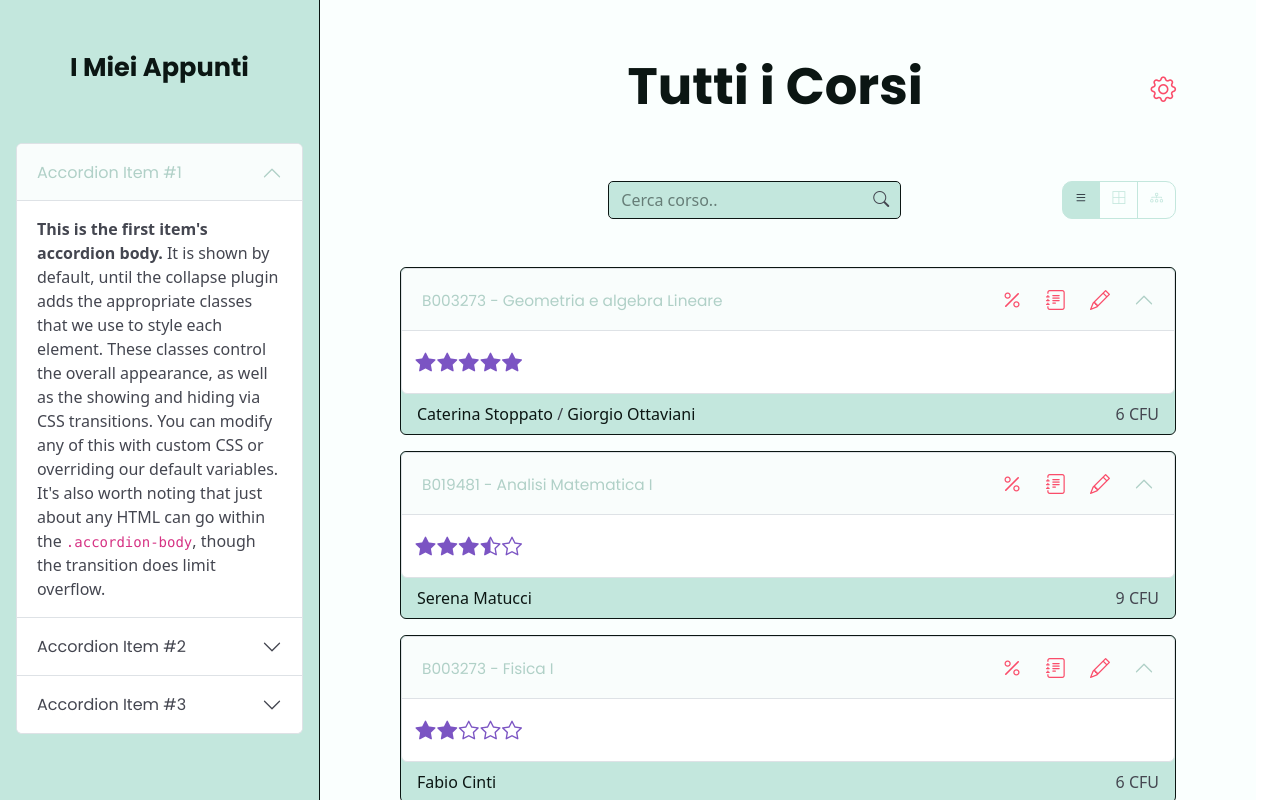
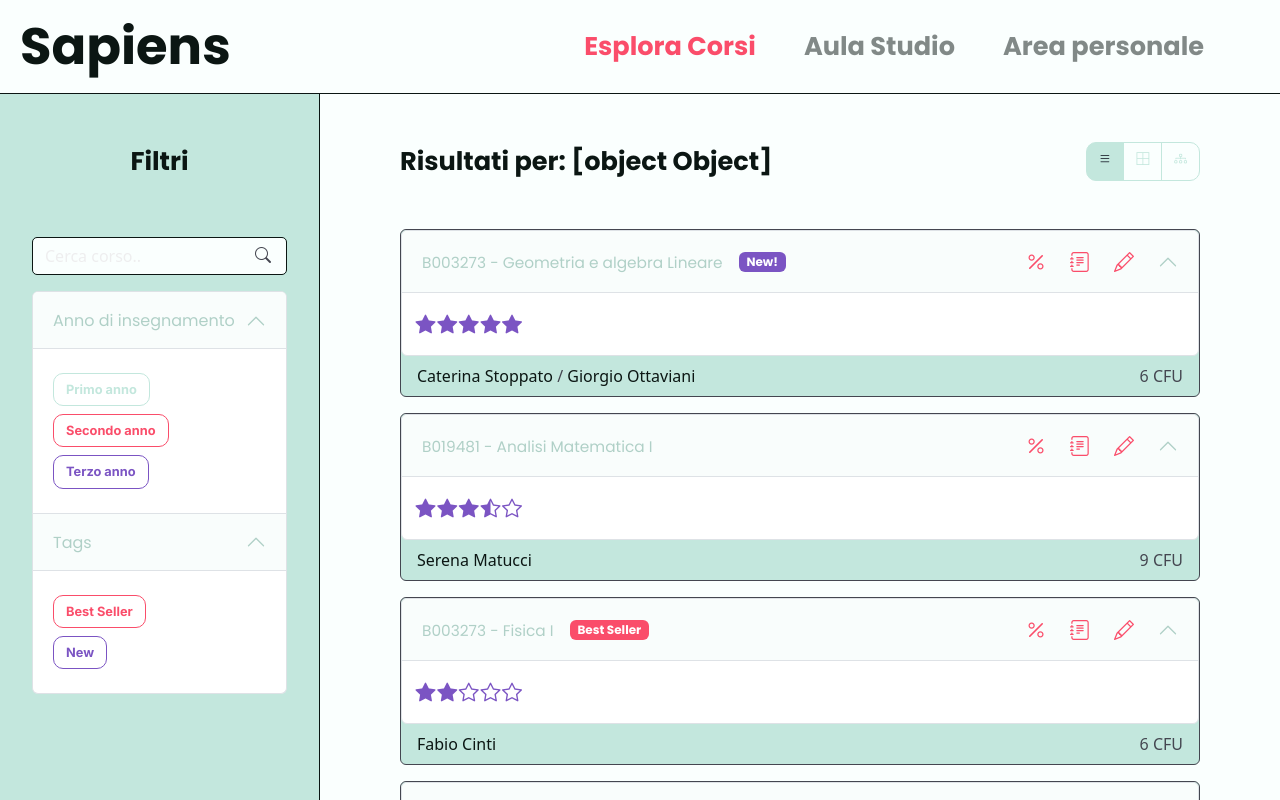
Before and after one commit to SapiensNoteSharing/Sapiens, a SvelteKit app: page / in a window 1280 px wide. Shown: the top 800 px of the page. Built offline with nearby package versions, Linux system fonts and the light colour scheme.

Commit message:
added navbar and filters

```diff
--- a/src/lib/components/Course.svelte
+++ b/src/lib/components/Course.svelte
@@ -10,11 +10,17 @@
     export let style = '';
 </script>
 
-<div class="rounded {classes} confined border-dark" {style}>
+<div class="rounded {classes} confined" {style}>
     <Accordion keepOpen>
         <AccordionItem>
             <div slot="name" class="d-flex align-items-center w-100">
                 <h4 class="mb-0">{course.code} - {course.name}</h4>
+                {#if course.new}
+                    <span class="badge bg-success ms-3">New!</span>
+                {/if}
+                {#if course.best_seller}
+                    <span class="badge bg-secondary ms-3">Best Seller</span>
+                {/if}
                 <div class="d-flex ms-auto me-3">
                     <a class="icon me-2 text-secondary" href="/corsi/{course.id}/formulario"><i class="bi bi-percent"></i></a>
                     <a class="icon me-2 text-secondary" href="/corsi/{course.id}/note"><i class="bi bi-journal-text"></i></a>
--- a/src/lib/components/Rating.svelte
+++ b/src/lib/components/Rating.svelte
@@ -10,13 +10,13 @@
 
 <div class="d-flex {classes}">
     {#each Array(filled_stars) as _, index (index)}
-        <i class="bi bi-star-fill icon me-2 text-warning"></i>
+        <i class="bi bi-star-fill icon me-2 text-success"></i>
     {/each}
     {#if half_star}
-        <i class="bi bi-star-half icon me-2 text-warning"></i>
+        <i class="bi bi-star-half icon me-2 text-success"></i>
     {/if}
     {#each Array(empty_stars) as _, index (index)}
-        <i class="bi bi-star icon me-2 text-warning"></i>
+        <i class="bi bi-star icon me-2 text-success"></i>
     {/each}
 </div>
 
--- a/src/lib/components/Searchbar.svelte
+++ b/src/lib/components/Searchbar.svelte
@@ -1,12 +1,11 @@
 <script>
     let classes = "";
     export {classes as class};
-
-    export let value = "";
+    import { value } from "$lib/stores";
 </script>
 
 <div class="d-flex position-relative {classes}">
-    <input class="form-control confined bg-primary dark pe-5 ms-5" placeholder="Cerca corso.." autocomplete="off" name="search" bind:value>
+    <input class="form-control confined bg-light pe-5 mx-3" placeholder="Cerca corso.." autocomplete="off" name="search" bind:value={$value}>
     <span class="searchbutton py-1 px-2"><i class="bi bi-search"></i></span>
 </div>
 
@@ -15,8 +14,8 @@
 
     .searchbutton {
         position: absolute;
-        right: 4px;
-        top: 2px
+        right: 1.5rem;
+        top: 2px;
     }
 
     .confined {
@@ -26,6 +25,6 @@
 
     ::placeholder {
         color: $dark;
-        opacity: 0.5;
+        opacity: 1;
     }
 </style>
--- a/src/lib/stores.js
+++ b/src/lib/stores.js
@@ -1,3 +1,4 @@
 import { writable } from 'svelte/store';
 
-export const view = writable('list')
+export const view = writable('list');
+export let value = writable("");
--- a/src/routes/+layout.svelte
+++ b/src/routes/+layout.svelte
@@ -1,56 +1,91 @@
 <script>
   import { onMount } from "svelte";
   import Accordion from '$lib/components/Accordion.svelte';
+  import Searchbar from '$lib/components/Searchbar.svelte';
   import 'bootstrap/dist/css/bootstrap.min.css'
   import 'bootstrap-icons/font/bootstrap-icons.css'
   import '$css/global.scss';
+
+  import { value } from '$lib/stores'
 </script>
+
+<div class="d-flex">
+  <nav class="navbar navbar-expand-lg bg-light w-100 border-bottom border-dark">
+    <div class="container-fluid">
+      <a class="display-2 text-dark text-decoration-none ms-2" href="#">Sapiens</a>
+      <button class="navbar-toggler" type="button" data-bs-toggle="collapse" data-bs-target="#navbarSupportedContent" aria-controls="navbarSupportedContent" aria-expanded="false" aria-label="Toggle navigation">
+        <span class="navbar-toggler-icon"></span>
+      </button>
+      <div class="d-flex me-3">
+        <span class="me-5">
+          <a class="display-6 text-decoration-none text-secondary" href="#">Esplora Corsi</a>
+        </span>
+        <span class="me-5">
+          <a class="display-6 text-decoration-none text-dark hoverable" href="#">Aula Studio</a>
+        </span>
+        <span class="me-5">
+          <a class="display-6 text-decoration-none text-dark hoverable" href="#">Area personale</a>
+        </span>
+      </div>
+    </div>
+  </nav>
+</div>
 
 <div class="d-flex">
   <div class="sidebar px-3 position-relative">
     <div class="d-flex align-items-center my-5">
-        <h2 class="ms-auto me-auto display-6 text-dark">I Miei Appunti</h2>
+        <h2 class="ms-auto me-auto display-6 text-dark">Filtri</h2>
     </div>
-    <div class="accordion" id="accordionPanelsStayOpenExample">
+
+    <Searchbar class="align-self-center ms-auto me-auto" bind:value={$value}></Searchbar>
+
+    <div class="accordion my-3 mx-3 accordion-border-color-dark" id="accordionPanelsStayOpenExample">
       <div class="accordion-item">
-        <h2 class="accordion-header" id="panelsStayOpen-headingOne">
-          <button class="accordion-button" type="button" data-bs-toggle="collapse" data-bs-target="#panelsStayOpen-collapseOne" aria-expanded="true" aria-controls="panelsStayOpen-collapseOne">
-            Accordion Item #1
+        <h2 class="accordion-header" id="year_title">
+          <button class="accordion-button" type="button" data-bs-toggle="collapse" data-bs-target="#year_collapse" aria-expanded="true" aria-controls="year_collapse">
+            Anno di insegnamento
           </button>
         </h2>
-        <div id="panelsStayOpen-collapseOne" class="accordion-collapse collapse show" aria-labelledby="panelsStayOpen-headingOne">
+        <div id="year_collapse" class="accordion-collapse collapse show" aria-labelledby="year_title">
           <div class="accordion-body">
-            <strong>This is the first item's accordion body.</strong> It is shown by default, until the collapse plugin adds the appropriate classes that we use to style each element. These classes control the overall appearance, as well as the showing and hiding via CSS transitions. You can modify any of this with custom CSS or overriding our default variables. It's also worth noting that just about any HTML can go within the <code>.accordion-body</code>, though the transition does limit overflow.
+            <div class="my-2">
+              <input type="checkbox" class="btn-check" id="Primo anno" autocomplete="off">
+              <label class="btn btn-outline-primary" for="Primo anno">Primo anno</label><br>
+            </div>
+            <div class="my-2">
+              <input type="checkbox" class="btn-check" id="Secondo anno" autocomplete="off">
+              <label class="btn btn-outline-secondary" for="Secondo anno">Secondo anno</label><br>
+            </div>
+            <div class="my-2">
+              <input type="checkbox" class="btn-check" id="Terzo anno" autocomplete="off">
+              <label class="btn btn-outline-success" for="Terzo anno">Terzo anno</label><br>
+            </div>
           </div>
         </div>
       </div>
       <div class="accordion-item">
-        <h2 class="accordion-header" id="panelsStayOpen-headingTwo">
-          <button class="accordion-button collapsed" type="button" data-bs-toggle="collapse" data-bs-target="#panelsStayOpen-collapseTwo" aria-expanded="false" aria-controls="panelsStayOpen-collapseTwo">
-            Accordion Item #2
+        <h2 class="accordion-header" id="Tags_title">
+          <button class="accordion-button" type="button" data-bs-toggle="collapse" data-bs-target="#tags_collapse" aria-expanded="true" aria-controls="tags_collapse">
+            Tags
           </button>
         </h2>
-        <div id="panelsStayOpen-collapseTwo" class="accordion-collapse collapse" aria-labelledby="panelsStayOpen-headingTwo">
+        <div id="tags_collapse" class="accordion-collapse collapse show" aria-labelledby="Tags_title">
           <div class="accordion-body">
-            <strong>This is the second item's accordion body.</strong> It is hidden by default, until the collapse plugin adds the appropriate classes that we use to style each element. These classes control the overall appearance, as well as the showing and hiding via CSS transitions. You can modify any of this with custom CSS or overriding our default variables. It's also worth noting that just about any HTML can go within the <code>.accordion-body</code>, though the transition does limit overflow.
-          </div>
-        </div>
-      </div>
-      <div class="accordion-item">
-        <h2 class="accordion-header" id="panelsStayOpen-headingThree">
-          <button class="accordion-button collapsed" type="button" data-bs-toggle="collapse" data-bs-target="#panelsStayOpen-collapseThree" aria-expanded="false" aria-controls="panelsStayOpen-collapseThree">
-            Accordion Item #3
-          </button>
-        </h2>
-        <div id="panelsStayOpen-collapseThree" class="accordion-collapse collapse" aria-labelledby="panelsStayOpen-headingThree">
-          <div class="accordion-body">
-            <strong>This is the third item's accordion body.</strong> It is hidden by default, until the collapse plugin adds the appropriate classes that we use to style each element. These classes control the overall appearance, as well as the showing and hiding via CSS transitions. You can modify any of this with custom CSS or overriding our default variables. It's also worth noting that just about any HTML can go within the <code>.accordion-body</code>, though the transition does limit overflow.
+            <div class="my-2">
+              <input type="checkbox" class="btn-check" id="Best Seller" autocomplete="off">
+              <label class="btn btn-outline-secondary" for="Best Seller">Best Seller</label><br>
+            </div>
+            <div class="my-2">
+              <input type="checkbox" class="btn-check" id="New" autocomplete="off">
+              <label class="btn btn-outline-success" for="New">New</label><br>
+            </div>
           </div>
         </div>
       </div>
     </div>
   </div>
-  <div class="pe-4 flex-grow-1">
+
+  <div class="flex-grow-1">
     <slot></slot>
   </div>
 </div>
@@ -58,7 +93,7 @@
 <style lang="scss">
     @import '$css/variables.scss';
 
-    .sidebar{
+    .sidebar {
         width: 25%;
         height: 100vh;
         background-color: $primary;
@@ -67,4 +102,13 @@
         min-width: 20%;
         max-width: 30%;
     }
+
+    .hoverable {
+      opacity: 0.5;
+    }
+
+    .hoverable:hover {
+      opacity: 1;
+      transition: 0.3s;
+    }
 </style>
--- a/src/routes/+page.svelte
+++ b/src/routes/+page.svelte
@@ -2,9 +2,7 @@
 import Icon from '$lib/components/Icon.svelte';
 import Course from '$lib/components/Course.svelte';
 import Searchbar from '$lib/components/Searchbar.svelte';
-import { view } from '$lib/stores';
-
-let value = undefined;
+import { view, value } from '$lib/stores';
 
 let courses = [
     {
@@ -13,7 +11,9 @@ let courses = [
         name: 'Geometria e algebra Lineare',
         CFU: '6',
         match: 0,
-        rating: 5
+        rating: 5,
+        new: true,
+        best_seller: false
     },
     {
         professors: ['Serena Matucci'],
@@ -21,113 +21,119 @@ let courses = [
         name: 'Analisi Matematica I',
         CFU: '9',
         match: 0,
-        rating: 3.5
+        rating: 3.5,
+        new: false,
+        best_seller: false
     },
     {
         professors: ['Fabio Cinti'],
         code: 'B003273',
         name: 'Fisica I',
         CFU: '6',
-        match: 4,
-        rating: 2
+        match: 0,
+        rating: 2,
+        new: false,
+        best_seller: true
     },
     {
         professors: ['Stefano Berretti'],
         code: 'B003273',
         name: 'Fondamenti di Informatica',
         CFU: '9',
-        match: 1,
-        rating: 4
+        match: 0,
+        rating: 4,
+        new: true,
+        best_seller: false
     }
 ];
 
 let filtered = [...courses];
 
-$: value != undefined && search()
+// $: value != undefined && search()
 
-function search() {
-    // if search bar value is empty string show all courses
-    if (value == "")
-        filtered = [...courses];
-    // else
-    else {
-        filtered = [];
-        let max_match, match_value, min_dist, add_course;
+// function search() {
+//     // if search bar value is empty string show all courses
+//     if (value == "")
+//         filtered = [...courses];
+//     // else
+//     else {
+//         filtered = [];
+//         let max_match, match_value, min_dist, add_course;
 
-        let dist_threshold = 3;
-        let n;
-        // split the search bar input in its single words
-        let values = value.split(" ");
-        // search in every course a correspondence, comparing it with:
-        for (let course of courses) {
-            min_dist = Infinity;
-            match_value = 0;
-            add_course = false;
-            n = 0;
-            for (let input of values) {
-                if (input != "" && input != "e" && input != "di" && input != "dei" && input != "I") {
-                    max_match = 0;
-                    n++;
+//         let dist_threshold = 2;
+//         let n;
+//         // split the search bar input in its single words
+//         let values = value.split(" ");
+//         // search in every course a correspondence, comparing it with:
+//         for (let course of courses) {
+//             min_dist = Infinity;
+//             match_value = 0;
+//             add_course = false;
+//             n = 0;
+//             for (let input of values) {
+//                 if (input != "" && input != "e" && input != "di" && input != "dei" && input != "I") {
+//                     max_match = 0;
+//                     n++;
 
-                    // the course's name
-                    let words = course.name.split(" ");
-                    for (let word of words) {
-                        if (word != "" && word != "e" && word != "di" && word != "dei" && word != "I") {
-                            if (word.toLowerCase().includes(input.toLowerCase())) {
-                                min_dist = 0;
-                                max_match = 1;
-                            } else {
-                                min_dist = Math.min(min_dist, edit_distance(word.toLowerCase(), input.toLowerCase()));
-                                max_match = Math.max(max_match, 1 - edit_distance(word.toLowerCase(), input.toLowerCase()) / word.length);
-                            }
-                        }
-                    }
+//                     // the course's name
+//                     let words = course.name.split(" ");
+//                     for (let word of words) {
+//                         if (word != "" && word != "e" && word != "di" && word != "dei" && word != "I") {
+//                             if (word.toLowerCase().includes(input.toLowerCase())) {
+//                                 min_dist = 0;
+//                                 max_match = 1;
+//                             } else {
+//                                 min_dist = Math.min(min_dist, edit_distance(word.toLowerCase(), input.toLowerCase()));
+//                                 max_match = Math.max(max_match, 1 - edit_distance(word.toLowerCase(), input.toLowerCase()) / word.length);
+//                             }
+//                         }
+//                     }
 
-                    // the course's code
-                    if (course.code.toLowerCase().includes(input.toLowerCase())) {
-                        min_dist = 0;
-                        max_match = 1;
-                    } else {
-                        min_dist = Math.min(min_dist, edit_distance(course.code.toLowerCase(), input.toLowerCase()));
-                        max_match = Math.max(max_match, 1 - edit_distance(course.code.toLowerCase(), input.toLowerCase()) / course.code.length);
-                    }
+//                     // the course's code
+//                     if (course.code.toLowerCase().includes(input.toLowerCase())) {
+//                         min_dist = 0;
+//                         max_match = 1;
+//                     } else {
+//                         min_dist = Math.min(min_dist, edit_distance(course.code.toLowerCase(), input.toLowerCase()));
+//                         max_match = Math.max(max_match, 1 - edit_distance(course.code.toLowerCase(), input.toLowerCase()) / course.code.length);
+//                     }
 
-                    // the course's professors' names
-                    for (let professor of course.professors) {
-                        let words = professor.split(" ");
-                        for (let word of words) {
-                            if (word.toLowerCase().includes(input.toLowerCase())) {
-                                min_dist = 0;
-                                max_match = 1;
-                            } else {
-                                min_dist = Math.min(min_dist, edit_distance(word.toLowerCase(), input.toLowerCase()));
-                                max_match = Math.max(max_match, 1 - edit_distance(word.toLowerCase(), input.toLowerCase()) / word.length);
-                            }
-                        }
-                    }
-                    match_value += max_match;
+//                     // the course's professors' names
+//                     for (let professor of course.professors) {
+//                         let words = professor.split(" ");
+//                         for (let word of words) {
+//                             if (word.toLowerCase().includes(input.toLowerCase())) {
+//                                 min_dist = 0;
+//                                 max_match = 1;
+//                             } else {
+//                                 min_dist = Math.min(min_dist, edit_distance(word.toLowerCase(), input.toLowerCase()));
+//                                 max_match = Math.max(max_match, 1 - edit_distance(word.toLowerCase(), input.toLowerCase()) / word.length);
+//                             }
+//                         }
+//                     }
+//                     match_value += max_match;
 
-                    if (min_dist <= dist_threshold)
-                        add_course = true;
-                }
-            }
-            match_value /= n;
-            if (add_course) {
-                course.match = match_value;
-                filtered.push(course);
-            }
-        }
+//                     if (min_dist <= dist_threshold)
+//                         add_course = true;
+//                 }
+//             }
+//             match_value /= n;
+//             if (add_course) {
+//                 course.match = match_value;
+//                 filtered.push(course);
+//             }
+//         }
 
-        filtered.sort((a, b) => {
-            if (a.match < b.match)
-                return 1;
-            else if (a.match == b.match)
-                return 0;
-            else
-                return -1;
-        })
-    }
-}
+//         filtered.sort((a, b) => {
+//             if (a.match < b.match)
+//                 return 1;
+//             else if (a.match == b.match)
+//                 return 0;
+//             else
+//                 return -1;
+//         })
+//     }
+// }
 
 
 function edit_distance(x, y) {
@@ -182,7 +188,7 @@ function edit_distance(x, y) {
 }
 
 function replace_cost(key1, key2) {
-    // Mappa delle posizioni dei tasti sulla tastiera QWERTY
+    // QWERTY keys position table
     const keyboardMap = {
         q: { row: 0, col: 0 },
         w: { row: 0, col: 1 },
@@ -212,34 +218,29 @@ function replace_cost(key1, key2) {
         m: { row: 2, col: 6 }
     };
 
-    max_dist = Math.sqrt(9 ** 2 + 2 ** 2);
-
-    // Assicuriamoci che i caratteri siano in minuscolo
+    // check if the table includes the two input characters
     key1 = key1.toLowerCase();
     key2 = key2.toLowerCase();
+    if (!keyboardMap.hasOwnProperty(key1) || !keyboardMap.hasOwnProperty(key2))
+        return "Error";
 
-    // Verifichiamo se i caratteri sono presenti nella mappa
-    if (!keyboardMap.hasOwnProperty(key1) || !keyboardMap.hasOwnProperty(key2))
-        return "Caratteri non validi";
-
+    // calculate the distance bewteen the two inputs
     const rowDistance = Math.abs(keyboardMap[key1].row - keyboardMap[key2].row);
     const colDistance = Math.abs(keyboardMap[key1].col - keyboardMap[key2].col);
     const distance = Math.sqrt(rowDistance ** 2 + colDistance ** 2);
 
+    // get the maximum possible distance
+    max_dist = Math.sqrt(Math.abs(keyboardMap.p.row - keyboardMap.z.row) ** 2 + Math.abs(keyboardMap.p.col - keyboardMap.z.col) ** 2);
+    // and normalize the calculated distance
     return Math.map(distance, 0, max_dist, 0, 2);
 }
 </script>
 
-<div class="d-flex flex-column content bg-light scrollbar-primary">
-    <div class="d-flex align-items-center my-5">
-        <h2 class="ms-auto me-auto display-2 text-dark">Tutti i Corsi</h2>
-        <i class="bi bi-gear display-6 text-secondary"></i>
-    </div>
-        <div class="d-flex mb-5">
-            <div></div>
-
-            <Searchbar class="align-self-center ms-auto me-auto" bind:value></Searchbar>
-
+<div class="d-flex flex-column content bg-light custom-scrollbar">
+    <div class="d-flex justify-content-between mb-5 my-5">
+        <span class="display-6 text-dark">Risultati per: {value}</span>
+        <div class="d-flex">
+            <!-- <Searchbar bind:value></Searchbar> -->
             <div class="btn-group" role="group">
                 <input type="radio" class="btn-check" name="view" id="btnradio1" autocomplete="off" value="list" class:active={$view == 'list'} bind:group={$view}>
                 <label class="btn btn-outline-primary" for="btnradio1"><i class="bi bi-list"></i></label>
@@ -251,14 +252,28 @@ function replace_cost(key1, key2) {
                 <label class="btn btn-outline-primary"  for="btnradio3"><i class="bi bi-diagram-3"></i></label>
             </div>
         </div>
-        {#each filtered as course}
-            <Course {course} class="mb-3 bg-primary"/>
-        {/each}
+    </div>
+    {#each filtered as course}
+        <Course {course} class="mb-3 bg-primary"/>
+    {/each}
 </div>
 
-<style>
+<style lang="scss">
+    @import '$css/variables.scss';
+
     .content {
         padding-left: 5rem;
         padding-right: 5rem;
     }
+
+    .custom-scrollbar {
+        scroll-behavior: smooth;
+    }
+
+    :root {
+        --scroll-size: 10px;
+        --scroll-track: $light;
+        --scroll-thumb: $primary;
+        --scroll-thumb-radius: 5px;
+    }
 </style>
--- a/src/style/global.scss
+++ b/src/style/global.scss
@@ -5,4 +5,19 @@
 
 @import url('https://fonts.googleapis.com/css2?family=Roboto:ital,wght@0,100;0,300;0,400;0,500;0,700;0,900;1,100;1,300;1,400;1,500;1,700;1,900&display=swap');
 @import url('https://fonts.googleapis.com/css2?family=Inter:wght@100;200;300;400;500;600;700;800;900&display=swap');
-@import url('https://fonts.googleapis.com/css2?family=Poppins:ital,wght@0,100;0,200;0,300;0,400;0,500;0,600;0,700;0,800;0,900;1,100;1,200;1,300;1,400;1,500;1,600;1,700;1,800;1,900&display=swap')
+@import url('https://fonts.googleapis.com/css2?family=Poppins:ital,wght@0,100;0,200;0,300;0,400;0,500;0,600;0,700;0,800;0,900;1,100;1,200;1,300;1,400;1,500;1,600;1,700;1,800;1,900&display=swap');
+
+body::-webkit-scrollbar {
+    width: var(--scroll-size, 10px);
+    height: var(--scroll-size, 10px);
+}
+body::-webkit-scrollbar-track {
+    background-color: var(--scroll-track, $gray-800);
+    border-radius: var(--scroll-track-radius, var(--scroll-radius));
+}
+body::-webkit-scrollbar-thumb {
+    background-color: var(--scroll-thumb-color, $primary);
+    background-image: var(--scroll-thumb, none);
+    border-radius: var(--scroll-thumb-radius, var(--scroll-radius));
+    border: 1px solid $dark;
+}
--- a/src/style/variables.scss
+++ b/src/style/variables.scss
@@ -1,14 +1,14 @@
 /* Theme colors */
 
-$primary: #c3e7dd;
+$primary: rgb(195, 231, 221);
 $primary-shade-1: #F5FCFB;
 
 $secondary: #fa4d6a;
 $secondary-shade-1: #EEEDF7;
 
-$success: #B377BC;
+$success: #7b54c3;
 $info: #80C1E8;
-$warning: #7b54c3;
+$warning: #c38054;
 $danger: #DD6B6B;
 $light: #fafffe;
 $dark: #0b1613;
@@ -145,3 +145,5 @@ $nav-tabs-border-radius: $border-rounded !default;
 
 //carousel
 $carousel-control-width: 8%;
+
+// $accordion-border-color: $dark;
--- a/svelte.config.js
+++ b/svelte.config.js
@@ -10,7 +10,8 @@ const config = {
 		// See https://kit.svelte.dev/docs/adapters for more information about adapters.
 		adapter: adapter(),
 		alias: {
-			'$css': 'src/style'
+			'$css': 'src/style',
+			'$route': 'src/routes'
 		}
 	}
 };
```
